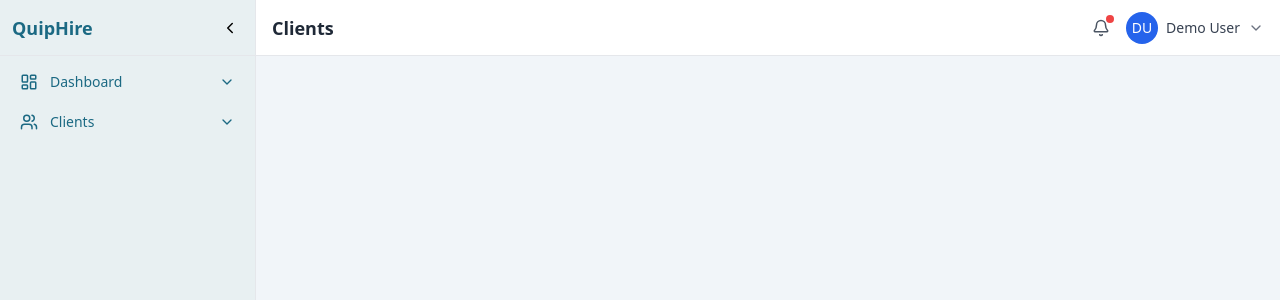
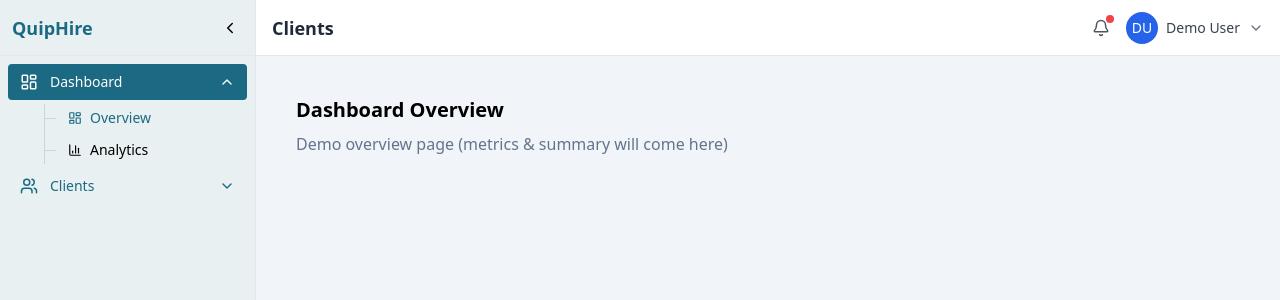
Before and after one commit to kamalkhandal23/Super-Admin-Client-Module, a React (Vite) app: page /dashboard/overview in a window 1280 px wide. Shown: the top 300 px of the page. Built offline with nearby package versions, Linux system fonts and the light colour scheme.

Commit message:
sidebar and edit button working

```diff
--- a/src/App.jsx
+++ b/src/App.jsx
@@ -1,14 +1,26 @@
 import { BrowserRouter, Routes, Route, Navigate } from "react-router-dom";
 import MainLayout from "./layout/MainLayout";
 import ClientsPage from "./modules/clients/ClientsPage";
+import DashboardOverview from "./pages/dashboard/Overview";
+import DashboardAnalytics from "./pages/dashboard/Analytics";
 
 export default function App() {
   return (
     <BrowserRouter>
       <MainLayout>
         <Routes>
-          <Route path="/" element={<Navigate to="/clients" />} />
+          {/* default */}
+          <Route path="/" element={<Navigate to="/dashboard/overview" />} />
+
+          {/* dashboard */}
+          <Route path="/dashboard/overview" element={<DashboardOverview />} />
+          <Route path="/dashboard/analytics" element={<DashboardAnalytics />} />
+
+          {/* clients */}
           <Route path="/clients" element={<ClientsPage />} />
+
+          {/* fallback */}
+          <Route path="*" element={<Navigate to="/dashboard/overview" />} />
         </Routes>
       </MainLayout>
     </BrowserRouter>
--- a/src/layout/SidebarItem.jsx
+++ b/src/layout/SidebarItem.jsx
@@ -1,4 +1,5 @@
-import { useState } from "react";
+import { useState, useEffect } from "react";
+import { NavLink, useLocation } from "react-router-dom";
 import { ChevronDown } from "lucide-react";
 
 export default function SidebarItem({
@@ -9,6 +10,19 @@ export default function SidebarItem({
 }) {
   const [open, setOpen] = useState(false);
   const [hover, setHover] = useState(false);
+  const location = useLocation();
+
+  useEffect(() => {
+    if (!childrenItems.length) return;
+
+    const match = childrenItems.some(
+      (child) => child.path === location.pathname
+    );
+
+    if (match && !collapsed) {
+      setOpen(true);
+    }
+  }, [location.pathname, childrenItems, collapsed]);
 
   return (
     <div
@@ -16,14 +30,15 @@ export default function SidebarItem({
       onMouseEnter={() => collapsed && setHover(true)}
       onMouseLeave={() => collapsed && setHover(false)}
     >
+
       <div
         onClick={() => !collapsed && setOpen(!open)}
-        className={`flex items-center justify-between px-3 py-2 rounded cursor-pointer
-          ${open && !collapsed
-            ? "bg-brand-dark text-white"
-            : "hover:bg-brand-dark/10 text-brand-dark"}
-        `}
-
+        className={`flex items-center justify-between px-3 py-2 rounded cursor-pointer transition
+          ${
+            open && !collapsed
+              ? "bg-brand-dark text-white"
+              : "hover:bg-brand-dark/10 text-brand-dark"
+          }`}
       >
         <div className="flex items-center gap-3">
           {icon}
@@ -35,7 +50,9 @@ export default function SidebarItem({
         {!collapsed && childrenItems.length > 0 && (
           <ChevronDown
             size={16}
-            className={`transition ${open ? "rotate-180" : ""}`}
+            className={`transition-transform duration-200 ${
+              open ? "rotate-180" : ""
+            }`}
           />
         )}
       </div>
@@ -43,36 +60,51 @@ export default function SidebarItem({
       {!collapsed && open && (
         <div className="relative ml-9 mt-1 pl-4 space-y-1">
           <span className="absolute left-0 top-0 h-full w-px bg-slate-300" />
-          {childrenItems.map((child, idx) => (
-            <div
-              key={idx}
-            className="relative flex items-center gap-2 text-sm px-2 py-1 rounded hover:bg-brand-dark/10 cursor-pointer">
-            <span className="absolute -left-4 top-1/2 h-px w-3 bg-slate-300" />
 
-
+          {childrenItems.map((child) => (
+            <NavLink
+              key={child.path}
+              to={child.path}
+              className={({ isActive }) =>
+                `relative flex items-center gap-2 text-sm px-2 py-1 rounded transition
+                 ${
+                   isActive
+                     ? "bg-brand-dark/20 text-brand-dark font-medium"
+                     : "hover:bg-brand-dark/10"
+                 }`
+              }
+            >
+              <span className="absolute -left-4 top-1/2 h-px w-3 bg-slate-300" />
               {child.icon}
               <span>{child.label}</span>
-            </div>
+            </NavLink>
           ))}
         </div>
       )}
 
+
       {collapsed && hover && (
         <div className="absolute left-12 top-0 z-50 w-52 bg-brand-bg border border-brand-dark/20 rounded-lg shadow-xl py-1">
-
           <div className="px-3 py-1 text-xs font-semibold text-brand-dark/70">
             {label}
           </div>
 
-          {childrenItems.map((child, idx) => (
-            <div
-              key={idx}
-              className="flex items-center gap-2 px-3 py-2 text-sm hover:bg-brand-dark/5 cursor-pointer"
+          {childrenItems.map((child) => (
+            <NavLink
+              key={child.path}
+              to={child.path}
+              className={({ isActive }) =>
+                `flex items-center gap-2 px-3 py-2 text-sm rounded transition
+                 ${
+                   isActive
+                     ? "bg-brand-dark/20 text-brand-dark font-medium"
+                     : "hover:bg-brand-dark/5"
+                 }`
+              }
             >
               <span className="text-brand-dark/70">{child.icon}</span>
-
               <span>{child.label}</span>
-            </div>
+            </NavLink>
           ))}
         </div>
       )}
--- a/src/modules/clients/ClientTable.jsx
+++ b/src/modules/clients/ClientTable.jsx
@@ -5,6 +5,7 @@ export default function ClientsTable({
   page = 1,
   pageSize = 10,
   onView,
+  onEdit,
 }) {
   return (
     <table className="w-full text-sm border-separate border-spacing-y-3">
@@ -86,7 +87,11 @@ export default function ClientsTable({
 
             <td className="pl-4 pr-6 py-3 rounded-r-xl">
               <div className="flex items-center gap-2">
-                <Pencil className="h-4 w-4 cursor-pointer text-slate-500 hover:text-brand-dark" />
+                <Pencil
+                  className="h-4 w-4 cursor-pointer text-slate-500 hover:text-brand-dark"
+                  onClick={() => onEdit(row)}
+                />
+
                 <Eye
                   className="h-4 w-4 cursor-pointer text-slate-500 hover:text-brand-dark"
                   onClick={() => {
--- a/src/modules/clients/ClientsPage.jsx
+++ b/src/modules/clients/ClientsPage.jsx
@@ -5,6 +5,7 @@ import ClientsFooter from "./ClientsFooter";
 import ClientDrawer from "./ClientDrawer";
 import { fetchClients } from "../../services/clientService";
 import ClientViewDrawer from "./ClientViewDrawer";
+import { useLocation, useNavigate } from "react-router-dom";
 
 export default function ClientsPage() {
   const [openDrawer, setOpenDrawer] = useState(false);
@@ -31,6 +32,15 @@ export default function ClientsPage() {
   const [viewData, setViewData] = useState(null);
   const [openView, setOpenView] = useState(false);
 
+  const location = useLocation();
+  const navigate = useNavigate();
+
+  useEffect(() => {
+    if (location.pathname === "/clients/add") {
+      setEditData(null);
+      setOpenDrawer(true);
+    }
+  }, [location.pathname]);
 
   useEffect(() => {
     const loadClients = async () => {
@@ -81,7 +91,12 @@ export default function ClientsPage() {
                 setViewData(row);
                 setOpenView(true);
               }}
+              onEdit={(row) => {
+                setEditData(row.raw);
+                setOpenDrawer(true);
+              }}
             />
+
           )}
         </div>
 
@@ -103,8 +118,12 @@ export default function ClientsPage() {
       <ClientDrawer
         open={openDrawer}
         editData={editData}
-        onClose={() => setOpenDrawer(false)}
+        onClose={() => {
+          setOpenDrawer(false);
+          navigate("/clients");
+        }}
       />
+
 
       {openView && viewData && (
         <ClientViewDrawer
--- /dev/null
+++ b/src/pages/dashboard/Analytics.jsx
@@ -0,0 +1,10 @@
+export default function DashboardAnalytics() {
+    return (
+      <div className="p-6">
+        <h1 className="text-xl font-semibold">Analytics</h1>
+        <p className="text-slate-500 mt-2">
+          Demo analytics page (charts & reports)
+        </p>
+      </div>
+    );
+  }
--- /dev/null
+++ b/src/pages/dashboard/Overview.jsx
@@ -0,0 +1,10 @@
+export default function DashboardOverview() {
+    return (
+      <div className="p-6">
+        <h1 className="text-xl font-semibold">Dashboard Overview</h1>
+        <p className="text-slate-500 mt-2">
+          Demo overview page (metrics & summary will come here)
+        </p>
+      </div>
+    );
+  }
```
Also changed, not shown: src/layout/Sidebar.jsx (+9 -7 lines).
